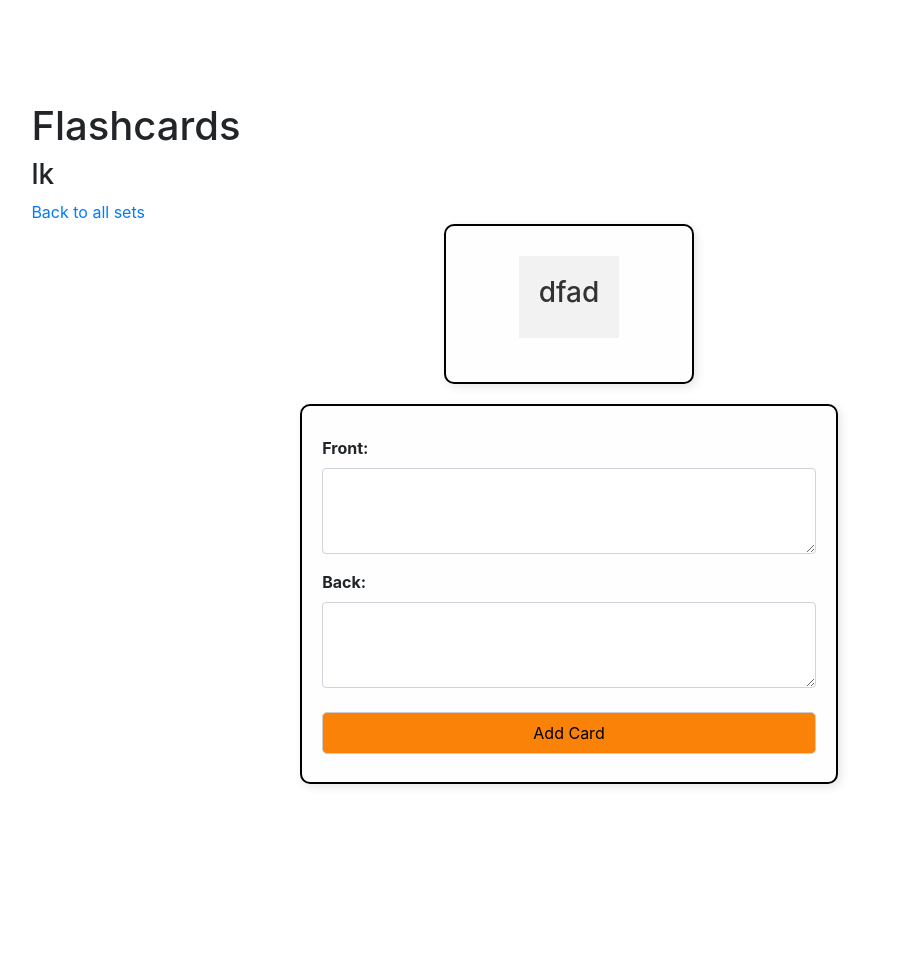
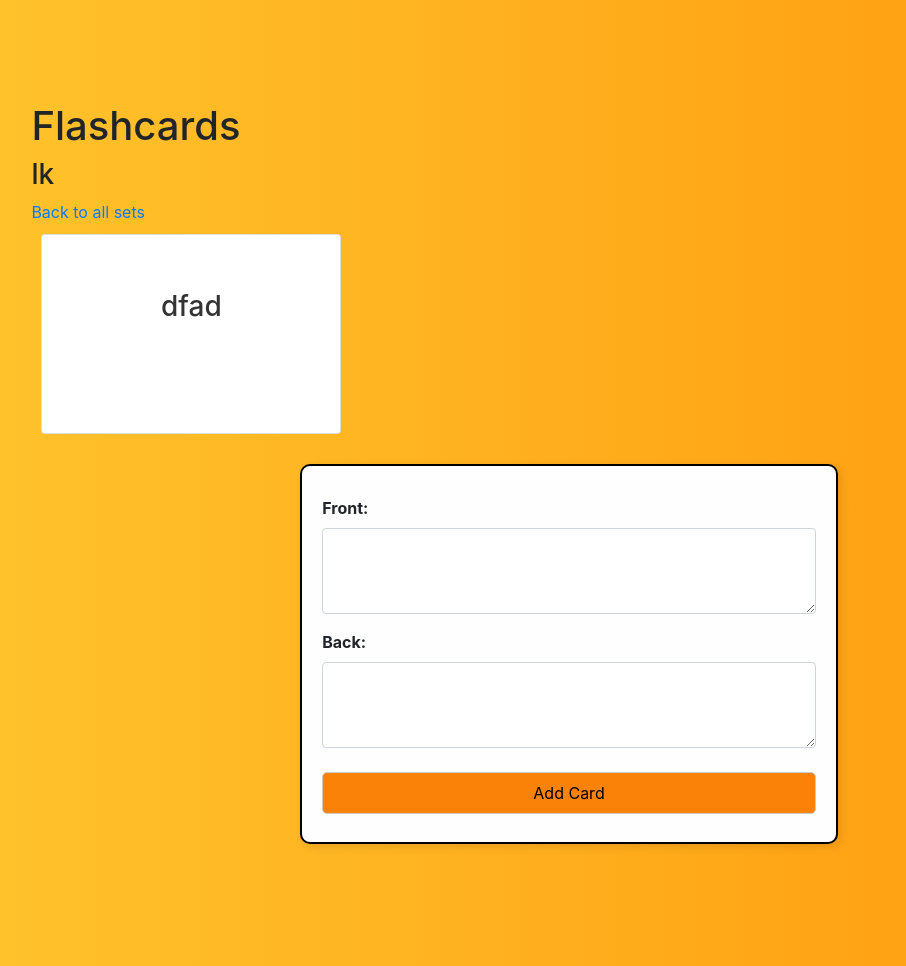
Before and after one commit to aitongl/flashcards, a Django app: page /viewSet/2 in a window 1280 px wide. Shown: the whole page, without its empty margins (71-977 px from the left). Before the commit the page ends 787 px from the top, so only its background shows below. Run offline with Django 5.2, Linux system fonts and the light colour scheme; data comes from the database, SQL or seed files in the repository; both versions use the stored data as it was after the commit.

Commit message:
made amazing gradient

```diff
--- a/flashcards/static/flashcards/base.css
+++ b/flashcards/static/flashcards/base.css
@@ -1,3 +1,20 @@
+:root {
+    --wave-gradient: linear-gradient(90deg, #ffcc33, #ff8800, #ffcc33);
+  }
+  body {
+      padding-left: 30px;
+      padding: 8%;
+      background: var(--wave-gradient);
+      background-size: 300% 300%;
+      animation: wave-animation 6s infinite ease-in-out;
+  }
+
+
+  @keyframes wave-animation {
+      0% { background-position: 0% 50%; }
+      50% { background-position: 100% 50%; }
+      100% { background-position: 0% 50%; }
+  }
   form {
       width: 50%; /* Adjust width to be balanced */
       min-width: 300px;
@@ -39,11 +56,6 @@ form button {
   }
 
 
-body {
-    padding-left: 30px; /* Use margin-left instead of min-left */
-    padding: 8%;
-}
-
   form button:hover {
       background-color: #0056b3;
   }
@@ -57,10 +69,13 @@ form button:hover {
 
   .card-container {
       display: flex;
-    flex-wrap: wrap; /* Ensures wrapping if too many cards */
+      flex-wrap: nowrap; /* Prevents wrapping */
       gap: 20px; /* Space between cards */
-    justify-content: center; /* Centers the cards */
-    align-items: stretch; /* Ensures all cards stretch to the same height */
+      overflow-x: auto; /* Enables horizontal scrolling */
+      padding: 10px; /* Adds some padding around */
+      max-width: 100%; /* Ensures it doesn't exceed the parent container */
+      white-space: nowrap; /* Prevents cards from breaking into new lines */
+      scroll-behavior: smooth; /* Smooth scrolling effect */
   }
 
   #set-title {
@@ -74,21 +89,26 @@ form button:hover {
       background-color: #fb8209;
   }
 
-/* Ensures all cards are the same width and height */
+
   .card {
-    flex: 1 1 100px; /* Same width for all cards */
-    max-width: 250px; /* Prevents cards from growing too large */
-    height: 160px; /* Ensures uniform height */
-    border: 2px solid black;
-    border-radius: 10px;
-    background-color: #fefefe;
-    padding: 10px;
-    box-shadow: 3px 3px 10px rgba(0, 0, 0, 0.1);
       display: flex;
-    flex-direction: column; /* Ensures content is vertically aligned */
-    justify-content: space-between;
+      flex-direction: column;
+      justify-content: center; /* Centers content vertically */
+      align-items: center; /* Centers content horizontally */
+      text-align: center;
+      height: 200px; /* Ensure card has enough height */
+      width: 300px;
+      padding: 15px;
   }
 
+  .card-text {
+      display: flex;
+      align-items: center; /* Centers text vertically */
+      justify-content: center; /* Centers text horizontally */
+      flex-grow: 1; /* Allows it to take up available space */
+      text-align: center;
+      max-width: 100%;
+  }
   /* Ensures all card bodies stretch properly */
   .card-body {
       flex: 1; /* Makes sure card content fills available space */
@@ -105,11 +125,6 @@ form button:hover {
       text-align: center;
   }
 
-/* Ensures text stretches evenly */
-.card-text {
-    flex-grow: 1;
-    text-align: center;
-}
 
   .card-link {
       display: inline-block;
@@ -157,7 +172,6 @@ form button:hover {
   } */
 
   .card-front {
-    background-color: #f2f2f2;
       color: #333;
       padding: 20px;
       font-size: 1.2rem;
@@ -167,7 +181,6 @@ form button:hover {
 
   /* Styling for the back of the card */
   .card-back {
-    background-color: #f9d342;
       color: #333;
       padding: 20px;
       font-size: 1.2rem;
@@ -200,15 +213,6 @@ form button:hover {
       transition: opacity 0.3s ease-in-out;
   }
 
-/* Add hover effect to the front card */
-.card-front:hover {
-    background-color: #e0e0e0;
-}
-
-.card-back:hover {
-    background-color: #f7c332;
-}
-
   .newset{
       padding-top: 30px;
   }
```
Also changed, not shown: db.sqlite3. Lines whose indentation alone changed are shown as unchanged.
